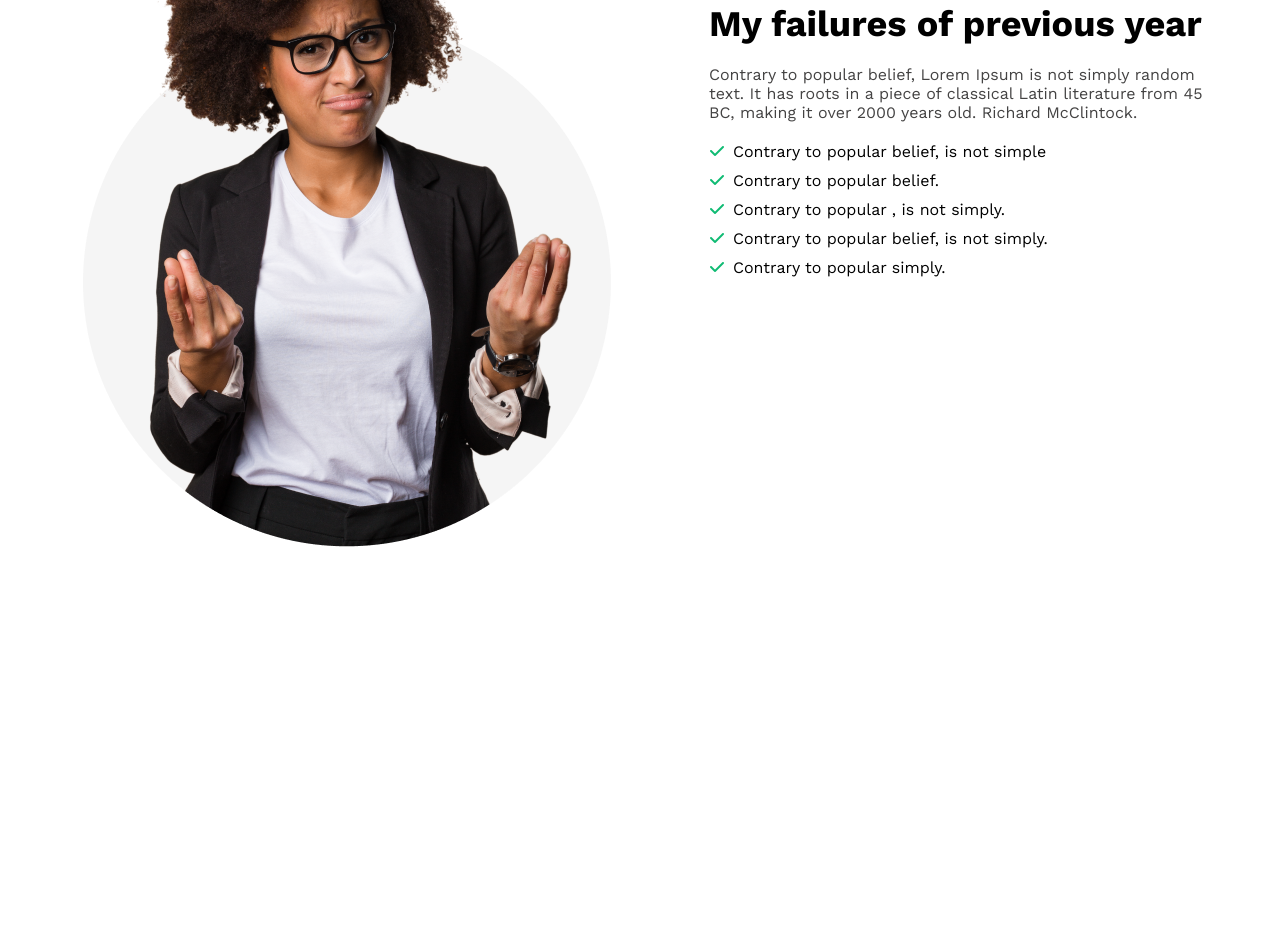
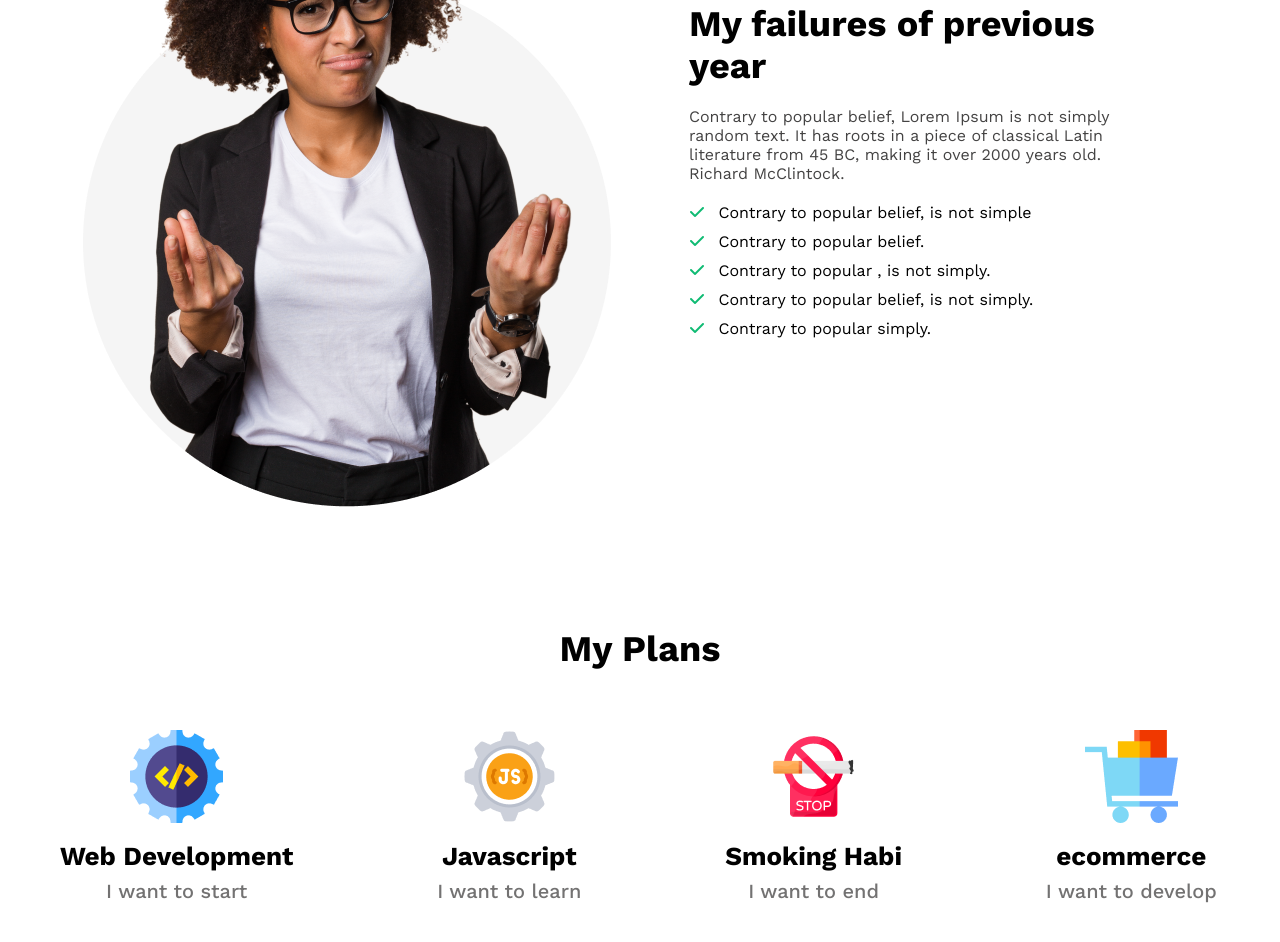
Before and after one commit to mithunbiswas1/explore-the-new-year, a plain HTML site: page index.html in a window 1280 px wide. Shown: the part 1098-2040 px from the top of the page. Before the commit the page ends 1649 px from the top, so only its background shows below. Drawn offline with nearby package versions, Linux system fonts and the light colour scheme.

Commit message:
My Plant Section

```diff
--- a/index.html
+++ b/index.html
@@ -14,6 +14,7 @@
 </head>
 
 <body>
+    <!-- Header Section -->
     <header class="header">
         <h1 class="header-title">All thing are possible if you believe</h1>
         <p class="header-description">Lorem ipsum dolor sit amet consectetur adipisicing elit. Ex dolore placeatdeleniti
@@ -22,8 +23,10 @@
         <button class="button"><a href="#">Contact Us</a></button>
         </div>
     </header>
-</body>
+
+    <!-- Main Section -->
     <main>
+        <!-- About Section -->
         <section class="about">
             <div class="about-img">
                 <img src="images/person.png" alt="My Image">
@@ -34,14 +37,41 @@
                         roots in a piece of classical
                         Latin literature from 45 BC, making it over 2000 years old. Richard McClintock.</p>
                     <ul>
-                    <li><i class="fa-solid fa-check"></i>Contrary to popular belief, is not simple</li>
-                    <li><i class="fa-solid fa-check"></i>Contrary to popular belief.</li>
-                    <li><i class="fa-solid fa-check"></i>Contrary to popular , is not simply.</li>
-                    <li><i class="fa-solid fa-check"></i>Contrary to popular belief, is not simply.</li>
-                    <li><i class="fa-solid fa-check"></i>Contrary to popular simply.</li>
+                        <li><i class="fa-solid fa-check"></i> Contrary to popular belief, is not simple</li>
+                        <li><i class="fa-solid fa-check"></i> Contrary to popular belief.</li>
+                        <li><i class="fa-solid fa-check"></i> Contrary to popular , is not simply.</li>
+                        <li><i class="fa-solid fa-check"></i> Contrary to popular belief, is not simply.</li>
+                        <li><i class="fa-solid fa-check"></i> Contrary to popular simply.</li>
                     </ul>
             </div>
+        </section>
+        <!-- My Plant Section -->
+        <section class="my-plans">
+            <h2 class="my-plans-title">My Plans</h2>
+            <div class="my-plans-section">
+                <div class="my-plans-sec">
+                    <img src="images/icons/web.png" alt="Website">
+                    <h4>Web Development</h3>
+                    <h5>I want to start</h4>
+                </div>
+                <div class="my-plans-sec">
+                    <img src="images/icons/js.png" alt="JavaScript">
+                    <h4>Javascript</h3>
+                    <h5>I want to learn</h4>
+                </div>
+                <div class="my-plans-sec">
+                    <img src="images/icons/smoke.png" alt="Smoking">
+                    <h4>Smoking Habi</h3>
+                    <h5>I want to end</h4>
+                </div>
+                <div class="my-plans-sec">
+                    <img src="images/icons/ecom.png" alt="eCommerce">
+                    <h4>ecommerce</h3>
+                    <h5>I want to develop</h4>
+                </div>
+            </div>
+        </section>
     </main>
-</section>
+</body>
 
 </html>
--- a/style.css
+++ b/style.css
@@ -13,6 +13,8 @@ h1{
 p{
     color: #444343;
 }
+
+/* Header Section */
 
 .header{
     background-image: url(images/banner/banner2.png);
@@ -63,7 +65,7 @@ main{
 
 .about {
     display: flex;
-    margin-top: 100px;
+    margin: 60px 0px;
 }
 
 .about-title{
@@ -75,14 +77,44 @@ main{
 }
 
 .about-me {
-    padding: 180px 0 180px 80px;
+    padding: 220px 60px;
 }
 
-ul > li {
+.about-me ul > li {
     list-style: none;
     margin-bottom: 10px;
 }
 
-ul > li i {
+.about-me ul > li i {
     color: #0fbb73;
     margin-right: 8px;
+}
+
+/* My Plant Section */
+
+.my-plans {
+    margin: 60px 0;
+    text-align: center;
+}
+
+.my-plans-section {
+    display: flex;
+    gap: 12.4%;
+    margin-top: 60px;
+}
+
+.my-plans-title {
+    font-size: 36px;
+}
+
+.my-plans-section h4 {
+    font-size: 26px;
+    margin-top: 14px;
+}
+
+.my-plans-sec h5 {
+    font-size: 20px;
+    font-weight: 500;
+    color: #737272;
+    margin-top: 8px;
+}
```
Lines whose indentation alone changed are shown as unchanged.
